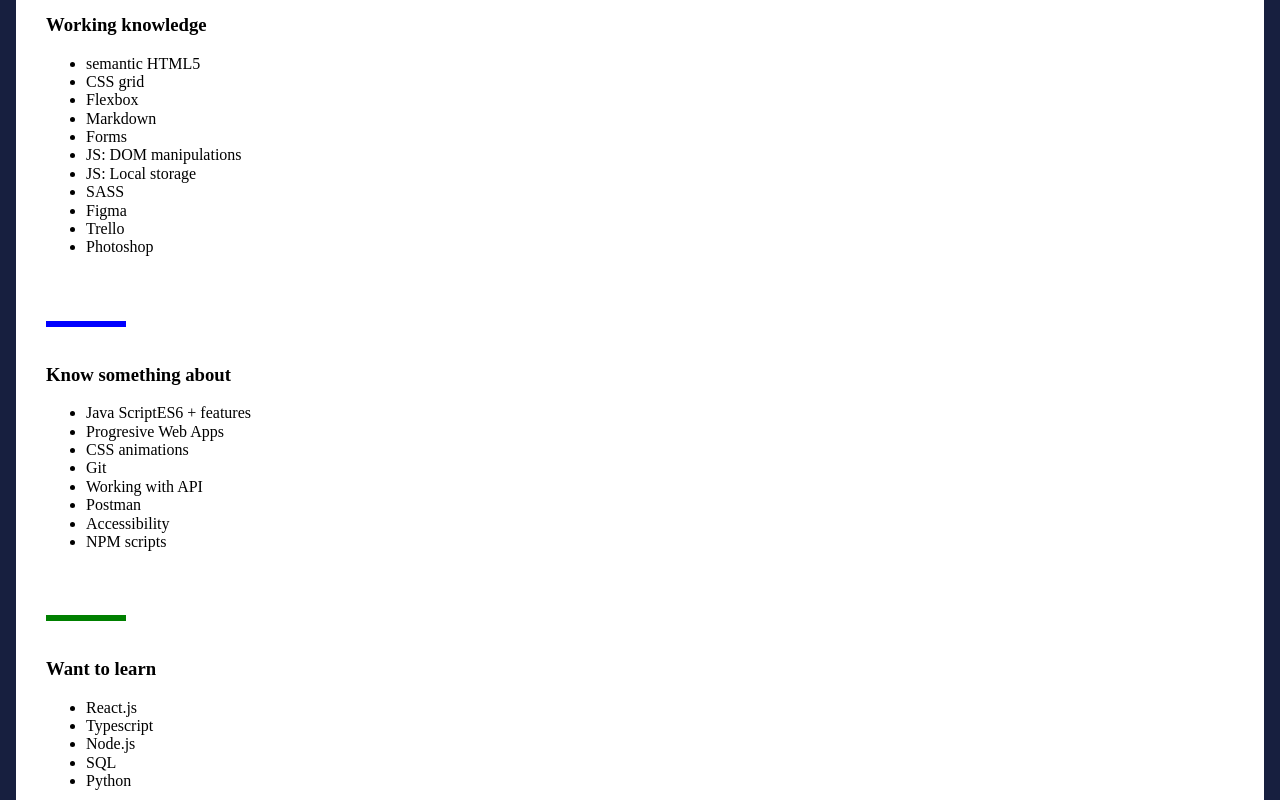
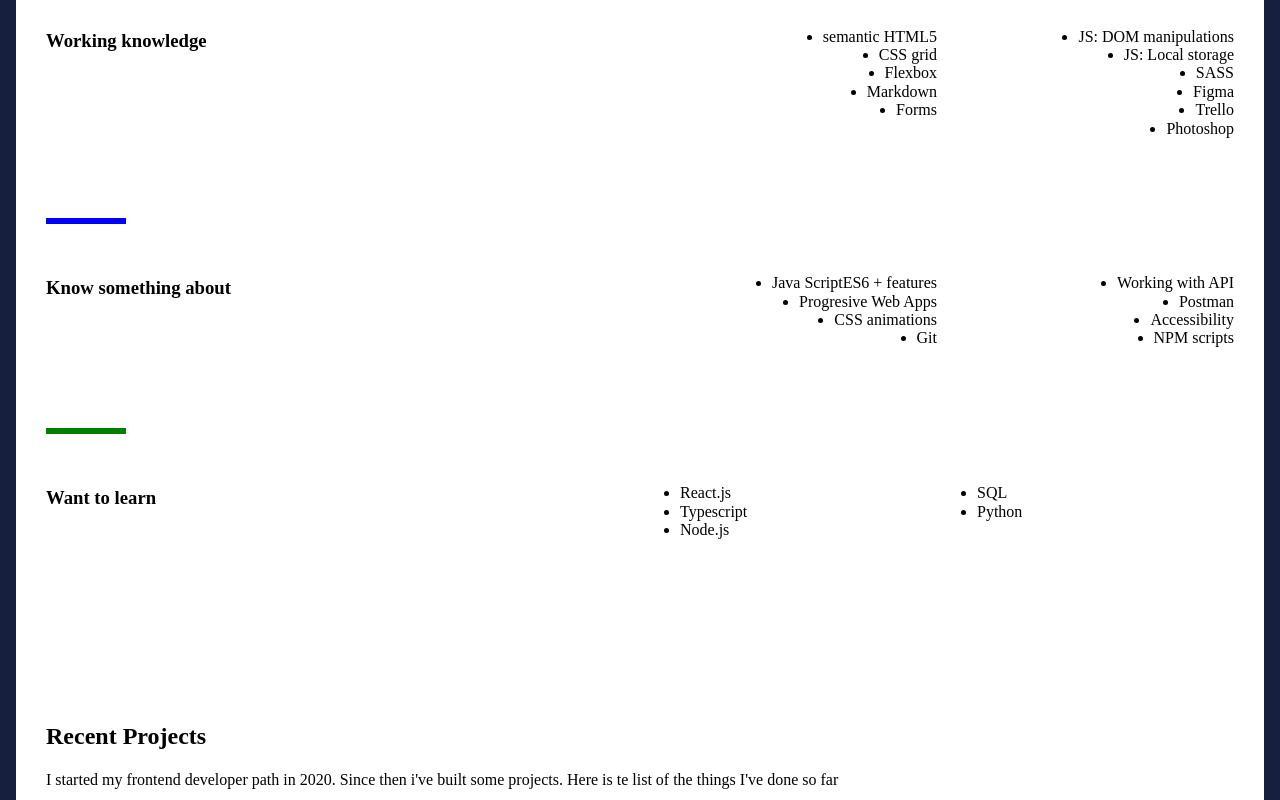
Before and after one commit to kwiatkowski1981/Kwiatkowski1981.github.io, a website built with webpack: page src/content/index.html in a window 1280 px wide. Shown: the part 980-1780 px from the top of the page. Built offline with nearby package versions, Linux system fonts and the light colour scheme; files whose address does not match are found by name.

Commit message:
feat: added grid and flex styles to the skills section

```diff
--- a/src/content/index.html
+++ b/src/content/index.html
@@ -40,11 +40,16 @@
 
       <p class="header__paragraph"> You might be interested in checking the list of <a href="#" class="header__link"> my
           skills</a>. Don't forget to heve a glimpse at <a href="#" class="header__link"> my projects</a>
-        Currently I'm looking for a new challenges so if You heve one - <a href="#" class="header__link">contact me</a>.</h3>
+        Currently I'm looking for a new challenges so if You heve one - <a href="#" class="header__link">contact me</a>.
+        </h3>
       </p>
 
       <h3 class="header__heading3">jakub.kwiatkowski1981@gmail.com</h3>
     </section>
+
+
+
+
 
     <section class="skills">
 
@@ -52,16 +57,19 @@
 
 
 
+      <p class="skills__deco skills__deco--1"> &nbsp</p>
       <article class="skills__box">
-      <p class="skills__deco skills__deco--1"> &nbsp</p>
 
         <h3 class="skills__paragraph"> Working knowledge</h3>
-      <ul class="skills__list--1">
+
+        <ul class="skills__list skills__list--1">
           <li class="list__item">semantic HTML5</li>
           <li class="list__item">CSS grid</li>
           <li class="list__item">Flexbox</li>
           <li class="list__item">Markdown</li>
           <li class="list__item">Forms</li>
+          </ul>
+      <ul class="skills__list skills__list--1">
           <li class="list__item">JS: DOM manipulations</li>
           <li class="list__item">JS: Local storage</li>
           <li class="list__item">SASS</li>
@@ -69,18 +77,26 @@
           <li class="list__item">Trello</li>
           <li class="list__item">Photoshop</li>
         </ul>
+
       </article>
 
 
+
+
+
+
+      <p class="skills__deco skills__deco--2"> &nbsp</p>
       <article class="skills__box">
-      <p class="skills__deco skills__deco--2"> &nbsp</p>
+
 
         <h3 class="skills__paragraph"> Know something about</h3>
-      <ul class="skills__list--2">
+        <ul class="skills__list skills__list--2">
           <li class="list__item">Java ScriptES6 + features</li>
           <li class="list__item">Progresive Web Apps</li>
           <li class="list__item">CSS animations</li>
           <li class="list__item">Git</li>
+        </ul>
+        <ul class="skills__list skills__list--2">
           <li class="list__item">Working with API</li>
           <li class="list__item">Postman</li>
           <li class="list__item">Accessibility</li>
@@ -88,15 +104,17 @@
         </ul>
       </article>
 
+      <p class="skills__deco skills__deco--3"> &nbsp</p>
+      <article class="skills__box">
 
-    <article class="skills__box">
-    <p class="skills__deco skills__deco--3"> &nbsp</p>
 
         <h3 class="skills__paragraph"> Want to learn</h3>
         <ul class="skills__list--3">
           <li class="list__item">React.js</li>
           <li class="list__item">Typescript</li>
           <li class="list__item">Node.js</li>
+        </ul>
+        <ul class="skills__list--3">
           <li class="list__item">SQL</li>
           <li class="list__item">Python</li>
         </ul>
--- a/src/scss/main.scss
+++ b/src/scss/main.scss
@@ -13,8 +13,7 @@
 }
 
 body {
-  @include sizeBody
-  color: #000;
+  @include sizeBody color: #000;
   background-color: white;
   border: 16px solid #171f3f;
 }
@@ -76,16 +75,26 @@
   }
 }
 
+.list {
+  justify-content: flex-end;
+  &__item {
+
+  }
+}
+
 .skills {
-  margin-top:100px;
   width: 1188px;
   margin-top: 196px;
   &__box {
+    display: grid;
+    grid-template-columns: 2fr 1fr 1fr;
+    flex-grow: 1;
     margin-bottom: 64px;
   }
   &__list {
-    display: grid;
-    grid-template-columns: 1fr 1fr;
+    display: flex;
+    flex-flow: column wrap;
+    align-items: end;
 
   }
   &__deco {
@@ -95,20 +104,17 @@
       width: 80px;
     }
     &--2 {
-
       border-top-color: blue;
       width: 80px;
     }
     &--3 {
-
       border-top-color: green;
       width: 80px;
     }
   }
   &__paragraph {
-
     &--line {
-      margin-bottom:100px;
+      margin-bottom: 100px;
       border-bottom: solid 2px lightgrey;
     }
   }
@@ -118,7 +124,6 @@
   width: 1440px;
   margin-top: 168px;
   &__box {
-
     border-top: solid 4px red;
   }
 }
@@ -128,14 +133,14 @@
   width: 1408px;
   height: 562px;
   margin-top: 16px;
-  &__box{
+  &__box {
     @include sizeXl;
     padding-top: 150px;
   }
   &__deco {
     border-top: solid 6px;
     &--1 {
-      border-top-color: red;
+      border-top-color: $linkColorFB;
       width: 80px;
     }
   }
@@ -151,7 +156,7 @@
   &__paragraph {
     color: #fff;
     &--FB {
-     color: $linkColorFB;
+      color: $linkColorFB;
     }
-    }
+  }
 }
```
Also changed, not shown: dist/css/main.css, dist/index.html, 1 other file. Lines whose indentation alone changed are shown as unchanged.
